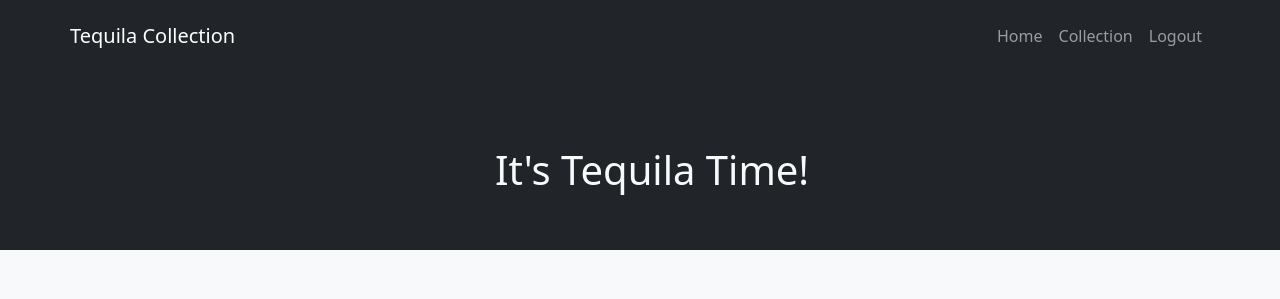
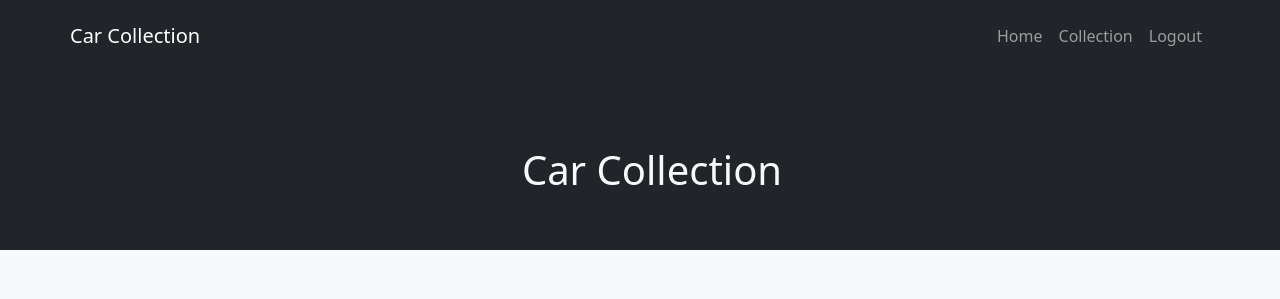
Before and after one commit to Mstorey13/tequilacollection, a Flask app: page / in a window 1280 px wide. Shown: the top 299 px of the page. Run offline with Flask 3, Linux system fonts and the light colour scheme; the visitor is signed in with stand-in values (Sample User, id 1); parts of the project's set-up code (start-up, migrations or seed data) failed here and were passed over; some libraries are stand-ins or nearby versions.

Commit message:
first commit

```diff
--- a/app.py
+++ /dev/null
@@ -1 +0,0 @@
-from app import app
--- a/app/authentication/routes.py
+++ b/app/authentication/routes.py
@@ -42,7 +42,7 @@ def signin():
             logged_user = User.query.filter(User.email == email).first()
             if logged_user and check_password_hash(logged_user.password, password):
                 login_user(logged_user)
-                flash('Login Successful! Welcome to the Tequila Collection!', 'auth-sucess')
+                flash('Login Successful! Welcome to your Car Collection!', 'auth-sucess')
                 return redirect(url_for('site.home'))
             else:
                 flash('ERROR: Auth has failed', 'auth-failed')
--- a/app/site/site_templates/index.html
+++ b/app/site/site_templates/index.html
@@ -5,7 +5,7 @@
     <div class="container p-5 bg-dark">
         <div class="row">
             <div class="d-md-flex bg-dark align-items-center justify-content-evenly">
-                <h1 class="col text-center"><br>It's Tequila Time!</h1>
+                <h1 class="col text-center"><br>Car Collection</h1>
             </div>
         </div>
     </div>
--- a/app/templates/base.html
+++ b/app/templates/base.html
@@ -8,12 +8,12 @@
 <link rel="stylesheet" href="https://cdnjs.cloudflare.com/ajax/libs/twitter-bootstrap/5.0.1/css/bootstrap.min.css">
 <link rel="stylesheet" href="https://cdnjs.cloudflare.com/ajax/libs/font-awesome/5.15.3/css/all.min.css">
 <link rel="stylesheet" href="../static/css/main.css">
-<title>Tequila Collection</title>
+<title>Car Collection</title>
 </head>
 <body>
     <nav class="navbar navbar-expand-lg bg-dark navbar-dark py-3 fixed-top">
         <div class="container">
-            <a href="{{ url_for('site.home') }}" class="navbar-brand">Tequila Collection</a>
+            <a href="{{ url_for('site.home') }}" class="navbar-brand">Car Collection</a>
             <button
                 class="navbar-toggler"
                 type="button"
--- a/models.py
+++ b/models.py
@@ -50,29 +50,29 @@ class User(db.Model, UserMixin):
 
 class Collection(db.Model):
     id = db.Column(db.String, primary_key = True)
-    tequila_name = db.Column(db.String(150), nullable = False)
-    type = db.Column(db.String(200))
-    abv = db.Column(db.String(20))
-    region = db.Column(db.String(200))
+    car_name = db.Column(db.String(150), nullable = False)
+    make = db.Column(db.String(200))
+    model = db.Column(db.String(20))
+    year = db.Column(db.String(200))
     user_token = db.Column(db.String, db.ForeignKey('user.token'), nullable = False)
 
-    def __init__(self,tequila_name,type,abv,region,user_token, id = ''):
+    def __init__(self, car_name, make, model, year, user_token, id = ''):
         self.id = self.set_id()
-        self.tequila_name = tequila_name
-        self.type = type
-        self.abv = abv
-        self.region = region
+        self.car_name = car_name
+        self.make = make
+        self.model = model
+        self.year = year
         self.user_token = user_token
 
     def __repr__(self):
-        return f'The following tequila has been added to the collection: {self.tequila_name}'
+        return f'The following car has been added to the collection: {self.car_name}'
 
     def set_id(self):
         return (secrets.token_urlsafe())
 
 class CollectionSchema(ma.Schema):
     class Meta:
-        fields = ['id', 'tequila_name', 'type', 'abv', 'region']
+        fields = ['id', 'car_name', 'make', 'model', 'year']
 
 collection_schema = CollectionSchema()
 collections_schema = CollectionSchema(many=True)
```
Also changed, not shown: app/api/routes.py (+10 -10 lines), config.py (+4 -4 lines), migrations/versions/6259494301e2_.py (renamed from migrations/versions/f5dc30d2e7a4_.py, +7 -7 lines), 1 other file.
